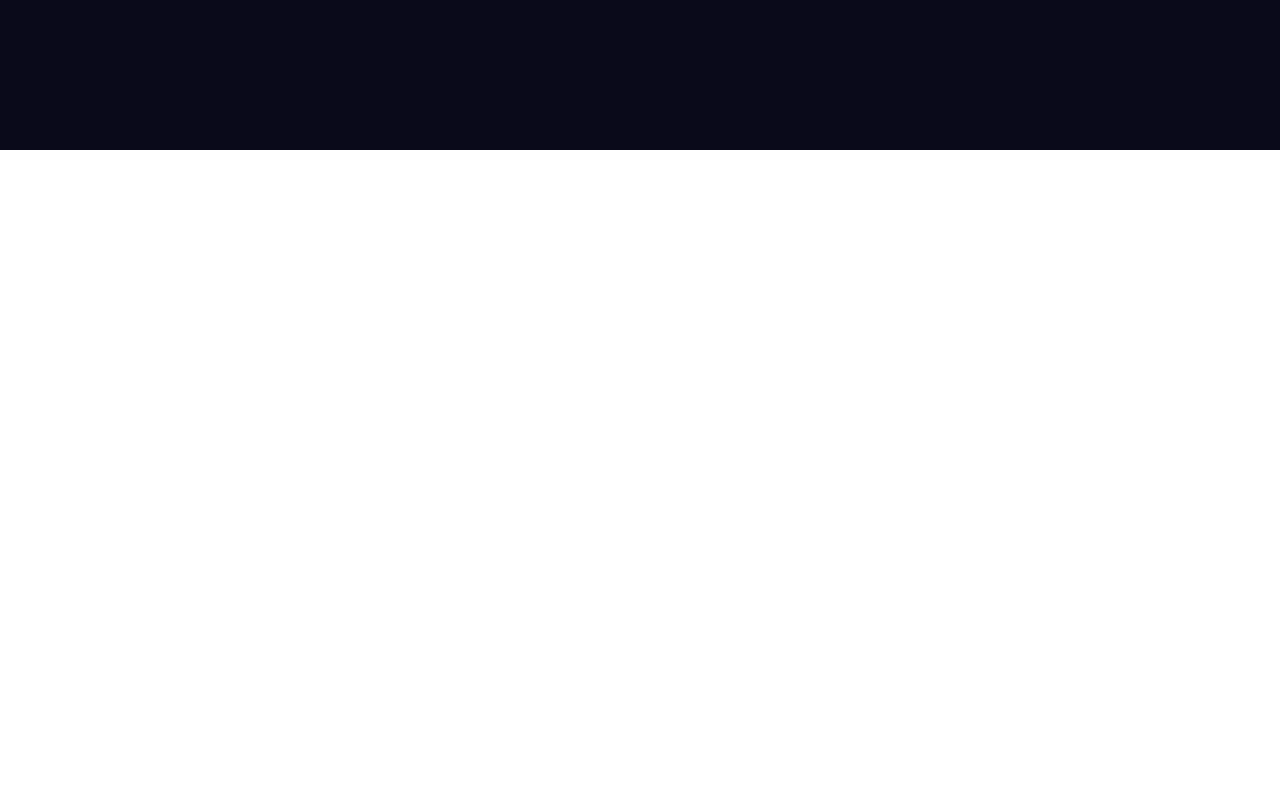
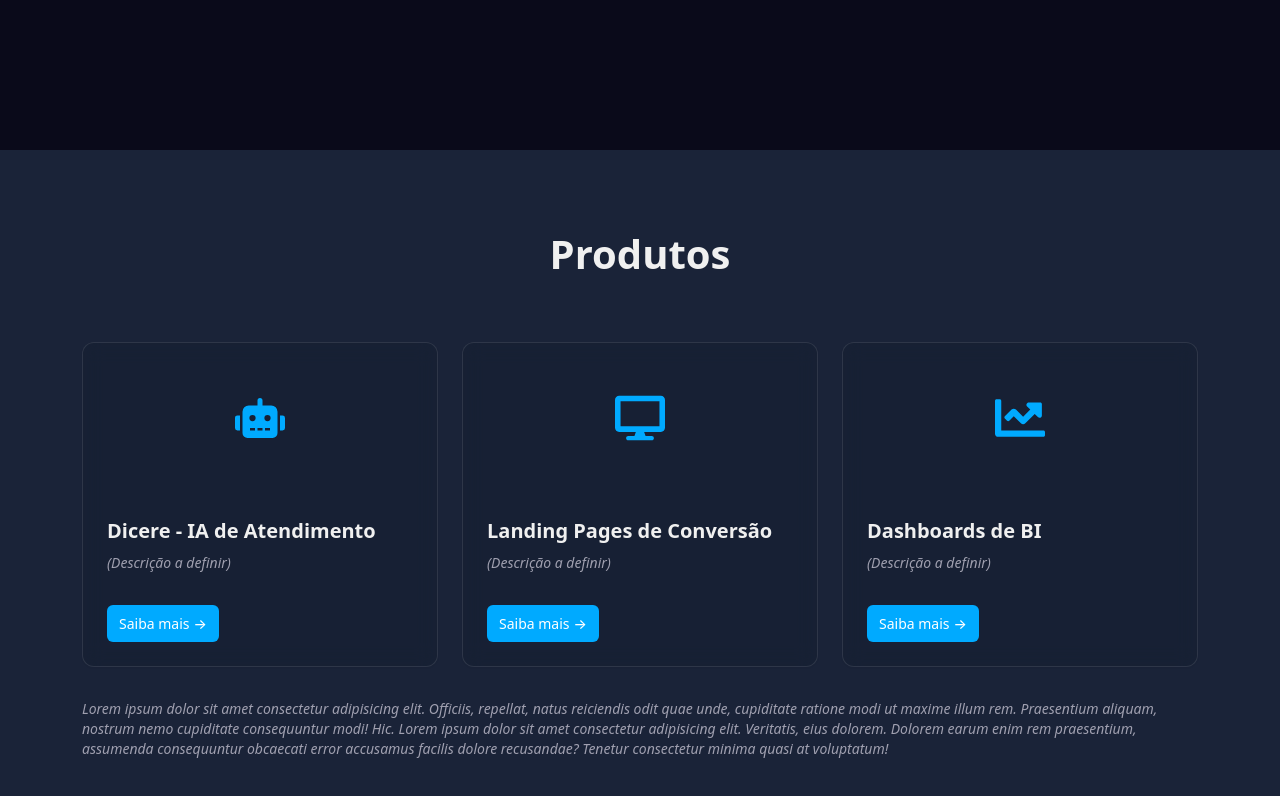
Before and after one commit to gustavorodriDEV/leved-website, a React (Vite) app: page / in a window 1280 px wide. Shown: the part 1450-2246 px from the top of the page. Before the commit the page ends 1600 px from the top, so only its background shows below. Built offline with nearby package versions, Linux system fonts and the light colour scheme.

Commit message:
feat(products): Desenvolve a seção para exibição de produtos

```diff
--- a/package.json
+++ b/package.json
@@ -15,7 +15,8 @@
     "react-bootstrap": "^2.10.10",
     "react-dom": "^19.1.0",
     "react-icons": "^5.5.0",
-    "react-scroll": "^1.9.3"
+    "react-scroll": "^1.9.3",
+    "styled-components": "^6.1.19"
   },
   "devDependencies": {
     "@eslint/js": "^9.30.1",
--- a/src/App.jsx
+++ b/src/App.jsx
@@ -1,15 +1,17 @@
 import About from "./components/About/About";
 import Home from "./components/Home/Home";
 import Navbar from "./components/Navbar/Navbar";
+import Products from "./components/Products/Products";
 function App() {
   return (
-    <div>
+    <>
       <Navbar />
       <Home />
-
+      <main>
         <About />
-
-    </div>
+        <Products />
+      </main>
+    </>
   );
 }
 
--- /dev/null
+++ b/src/components/Products/Products.jsx
@@ -0,0 +1,62 @@
+import { Container, Row, Col } from "react-bootstrap";
+import styles from "./Products.module.css";
+import { FaRobot, FaDesktop, FaChartLine } from "react-icons/fa";
+
+const productsData = [
+  {
+    icon: <FaRobot size={50} />,
+    title: "Dicere - IA de Atendimento",
+    description: "(Descrição a definir)",
+  },
+  {
+    icon: <FaDesktop size={50} />,
+    title: "Landing Pages de Conversão",
+    description: "(Descrição a definir)",
+  },
+  {
+    icon: <FaChartLine size={50} />,
+    title: "Dashboards de BI",
+    description: "(Descrição a definir)",
+  },
+];
+
+const Products = () => {
+  return (
+    <section id="produtos" className={styles.productsSection}>
+      <Container>
+        <h2 className={styles.mainTitle}>Produtos</h2>
+        <Row className="justify-content-center g-4">
+          {productsData.map((product, index) => (
+            <Col key={index} lg={4} md={6}>
+              <div className={styles.card}>
+                <div className={styles.image}>{product.icon}</div>
+                <div className={styles.content}>
+                  <a href="#" className={styles.titleLink}>
+                    <span className={styles.title}>{product.title}</span>
+                  </a>
+                  <p className={styles.desc}>{product.description}</p>
+                  <a className={styles.action} href="#">
+                    Saiba mais
+                    <span aria-hidden="true">→</span>
+                  </a>
+                </div>
+              </div>
+            </Col>
+          ))}
+        </Row>
+        <br />
+        <p className={styles.desc}>
+          Lorem ipsum dolor sit amet consectetur adipisicing elit. Officiis,
+          repellat, natus reiciendis odit quae unde, cupiditate ratione modi ut
+          maxime illum rem. Praesentium aliquam, nostrum nemo cupiditate
+          consequuntur modi! Hic. Lorem ipsum dolor sit amet consectetur
+          adipisicing elit. Veritatis, eius dolorem. Dolorem earum enim rem
+          praesentium, assumenda consequuntur obcaecati error accusamus facilis
+          dolore recusandae? Tenetur consectetur minima quasi at voluptatum!
+        </p>
+      </Container>
+    </section>
+  );
+};
+
+export default Products;
--- /dev/null
+++ b/src/components/Products/Products.module.css
@@ -0,0 +1,89 @@
+.productsSection {
+  min-height: 100vh;
+  padding: 80px 0;
+  background-color: #1a2338;
+}
+
+.mainTitle {
+  font-size: 2.5rem;
+  font-weight: 700;
+  margin-bottom: 4rem;
+  color: #f0f0f0;
+  text-align: center;
+}
+
+.card {
+  border-radius: 0.75rem;
+  background: rgba(20, 30, 48, 0.5);
+  backdrop-filter: blur(10px);
+  border: 1px solid rgba(255, 255, 255, 0.1);
+  box-shadow: 0 1px 2px 0 rgba(0, 0, 0, 0.05);
+  height: 100%;
+  display: flex;
+  flex-direction: column;
+  transition: transform 0.3s ease, box-shadow 0.3s ease;
+}
+
+.card:hover {
+  transform: translateY(-10px);
+  box-shadow: 0 10px 30px rgba(0, 170, 255, 0.2);
+}
+
+.image {
+  width: 100%;
+  height: 150px;
+  display: flex;
+  justify-content: center;
+  align-items: center;
+  color: #00aaff;
+}
+
+.content {
+  padding: 1.5rem;
+  display: flex;
+  flex-direction: column;
+  flex-grow: 1;
+}
+
+.titleLink {
+  text-decoration: none;
+}
+
+.title {
+  color: #f0f0f0;
+  font-size: 1.25rem;
+  line-height: 1.75rem;
+  font-weight: 600;
+}
+
+.desc {
+  margin-top: 0.5rem;
+  color: #a0a0b0;
+  font-size: 0.875rem;
+  line-height: 1.25rem;
+  font-style: italic;
+  flex-grow: 1;
+}
+
+.action {
+  display: inline-flex;
+  margin-top: 1rem;
+  color: #ffffff;
+  font-size: 0.875rem;
+  font-weight: 500;
+  align-items: center;
+  gap: 0.25rem;
+  background-color: #00aaff;
+  padding: 8px 12px;
+  border-radius: 6px;
+  text-decoration: none;
+  align-self: flex-start;
+}
+
+.action span {
+  transition: 0.3s ease;
+}
+
+.action:hover span {
+  transform: translateX(4px);
+}
```
Also changed, not shown: 1 other file (tests, documents, lock files or other folders).
